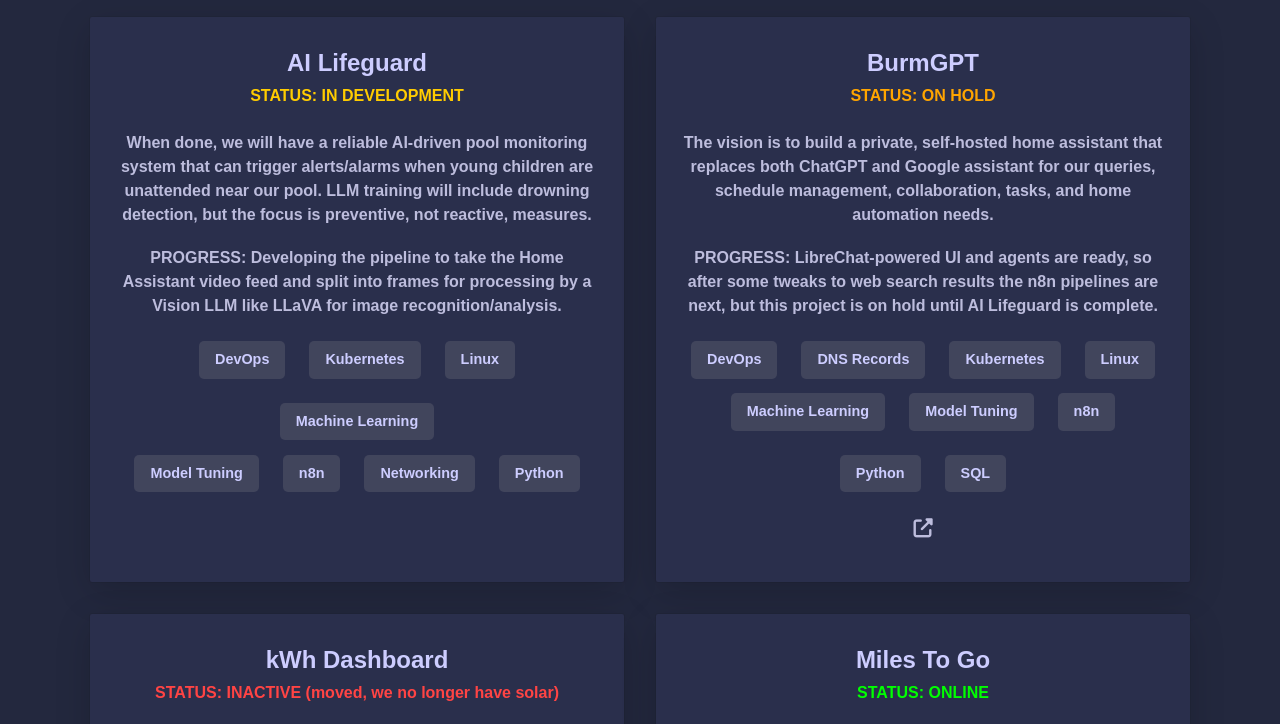
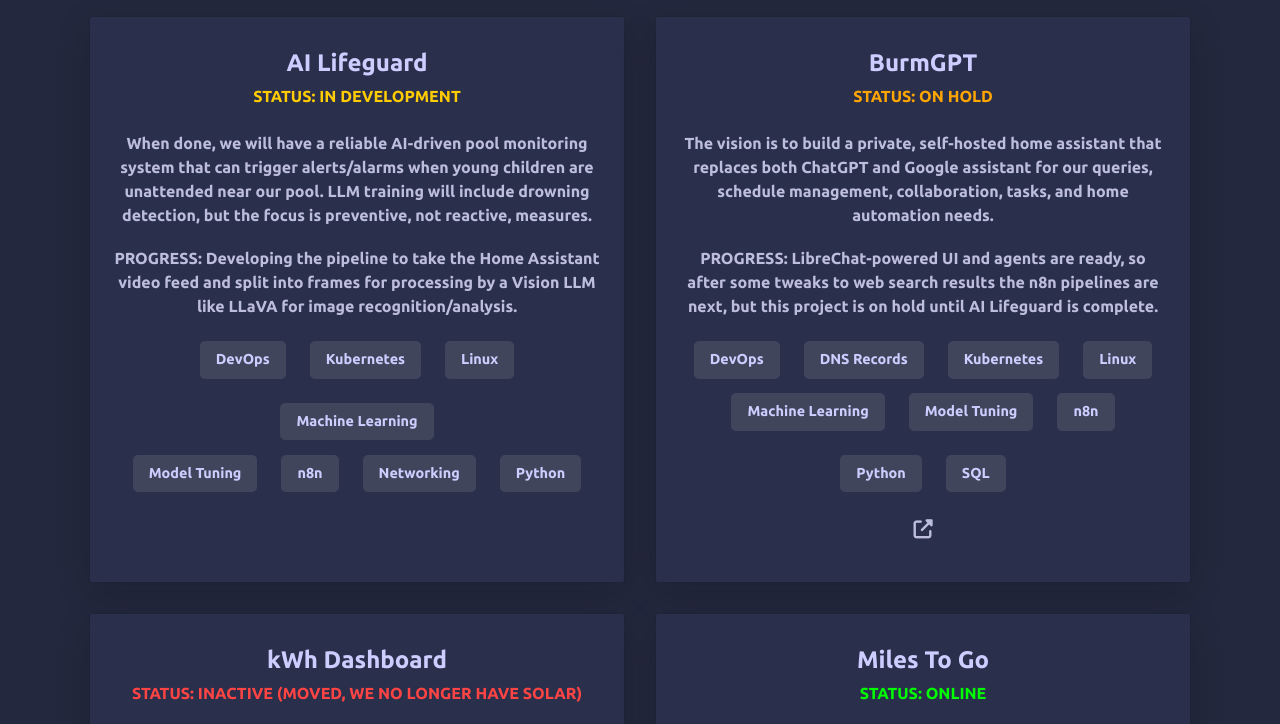
Before and after one commit to ericburm/ericburm.github.io, a website: page index.html in a window 1280 px wide. Shown: the part 422-1146 px from the top of the page. Drawn offline with Linux system fonts and the light colour scheme.

Commit message:
Enhance styling: improve font loading, add CSS variables for status colors, increase style specificity

```diff
--- a/styles.css
+++ b/styles.css
@@ -1,3 +1,6 @@
+@import url('https://fonts.googleapis.com/css2?family=Ubuntu:wght@300;400;500;700&display=swap');
+@import url('https://fonts.googleapis.com/css2?family=JetBrains+Mono:wght@400;700&display=swap');
+
 /*===============
   global styles
 ===============*/
@@ -35,6 +38,10 @@
   --clr-fg: #555;
   --clr-fg-alt: #444;
   --clr-primary: #2978b5;
+  --clr-status-online: #00ff00;
+  --clr-status-development: #ffcc00;
+  --clr-status-hold: #ffa500;
+  --clr-status-inactive: #ff4444;
   --shadow: rgba(100, 100, 111, 0.2) 0px 7px 29px 0px;
 }
 
@@ -44,6 +51,10 @@
   --clr-fg: #bdbddd;
   --clr-fg-alt: #cdcdff;
   --clr-primary: #90a0d9;
+  --clr-status-online: #00ff00;
+  --clr-status-development: #ffcc00;
+  --clr-status-hold: #ffa500;
+  --clr-status-inactive: #ff4444;
   --shadow: rgba(0, 0, 0, 0.16) 0px 10px 36px 0px,
     rgba(0, 0, 0, 0.06) 0px 0px 0px 1px;
 }
@@ -313,7 +324,7 @@
   transform: translateY(-7px);
 }
 
-.project__status {
+.project .project__status {
   font-family: 'Ubuntu', sans-serif;
   font-size: 1rem;
   font-weight: bold;
@@ -321,22 +332,23 @@
   margin-bottom: 1.2rem;
   padding: 0.2rem 0;
   letter-spacing: 0;
+  text-transform: uppercase;
 }
 
-.project__status-online {
-  color: #00ff00;
+.project .project__status-online {
+  color: var(--clr-status-online);
 }
 
-.project__status-development {
-  color: #ffcc00;
+.project .project__status-development {
+  color: var(--clr-status-development);
 }
 
-.project__status-hold {
-  color: #ffa500;
+.project .project__status-hold {
+  color: var(--clr-status-hold);
 }
 
-.project__status-inactive {
-  color: #ff4444;
+.project .project__status-inactive {
+  color: var(--clr-status-inactive);
 }
 
 .project__description {
@@ -480,6 +492,3 @@
     display: none;
   }
 }
-
-@import url('https://fonts.googleapis.com/css2?family=Ubuntu:wght@300;400;500;700&display=swap');
-@import url('https://fonts.googleapis.com/css2?family=JetBrains+Mono:wght@400;700&display=swap');
```
